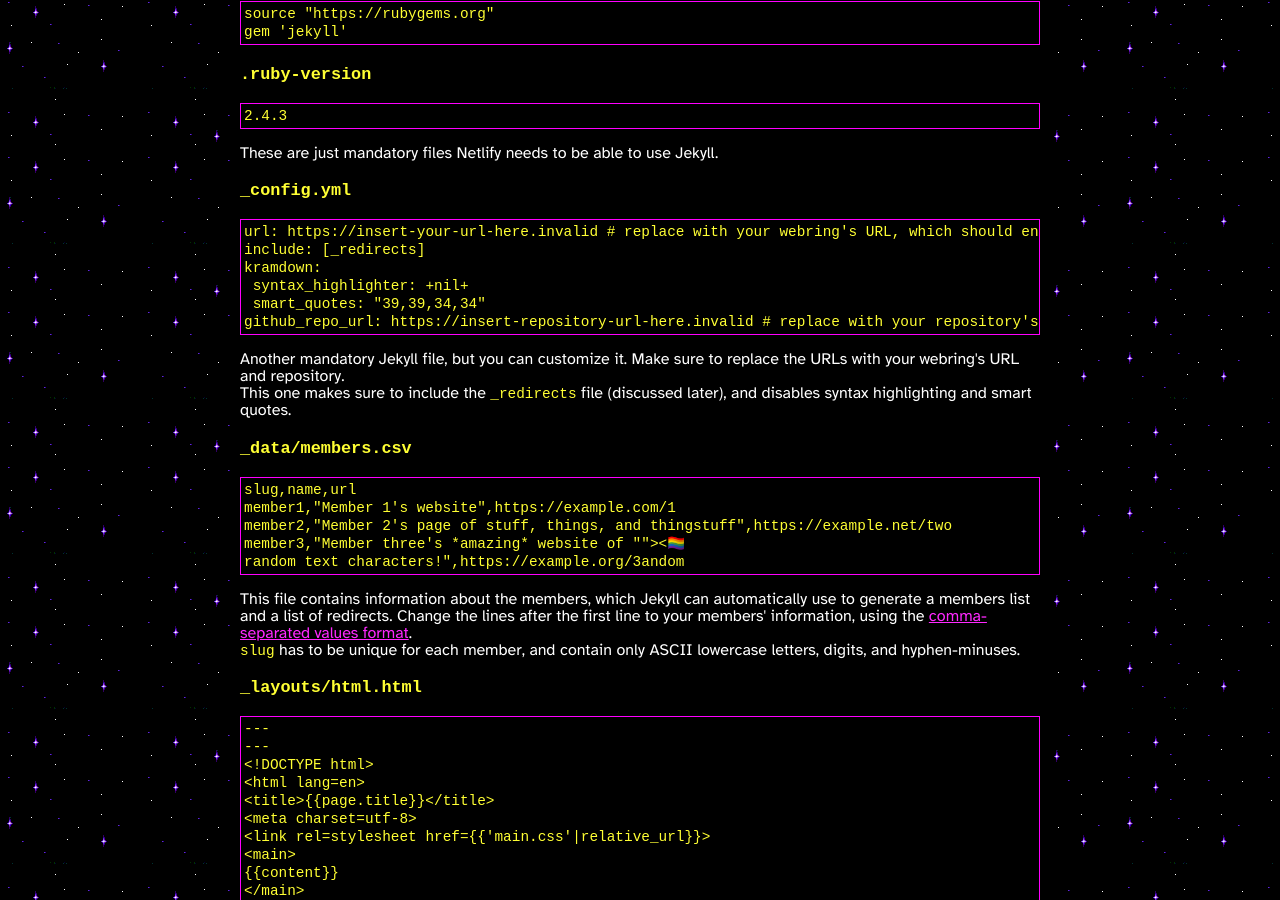
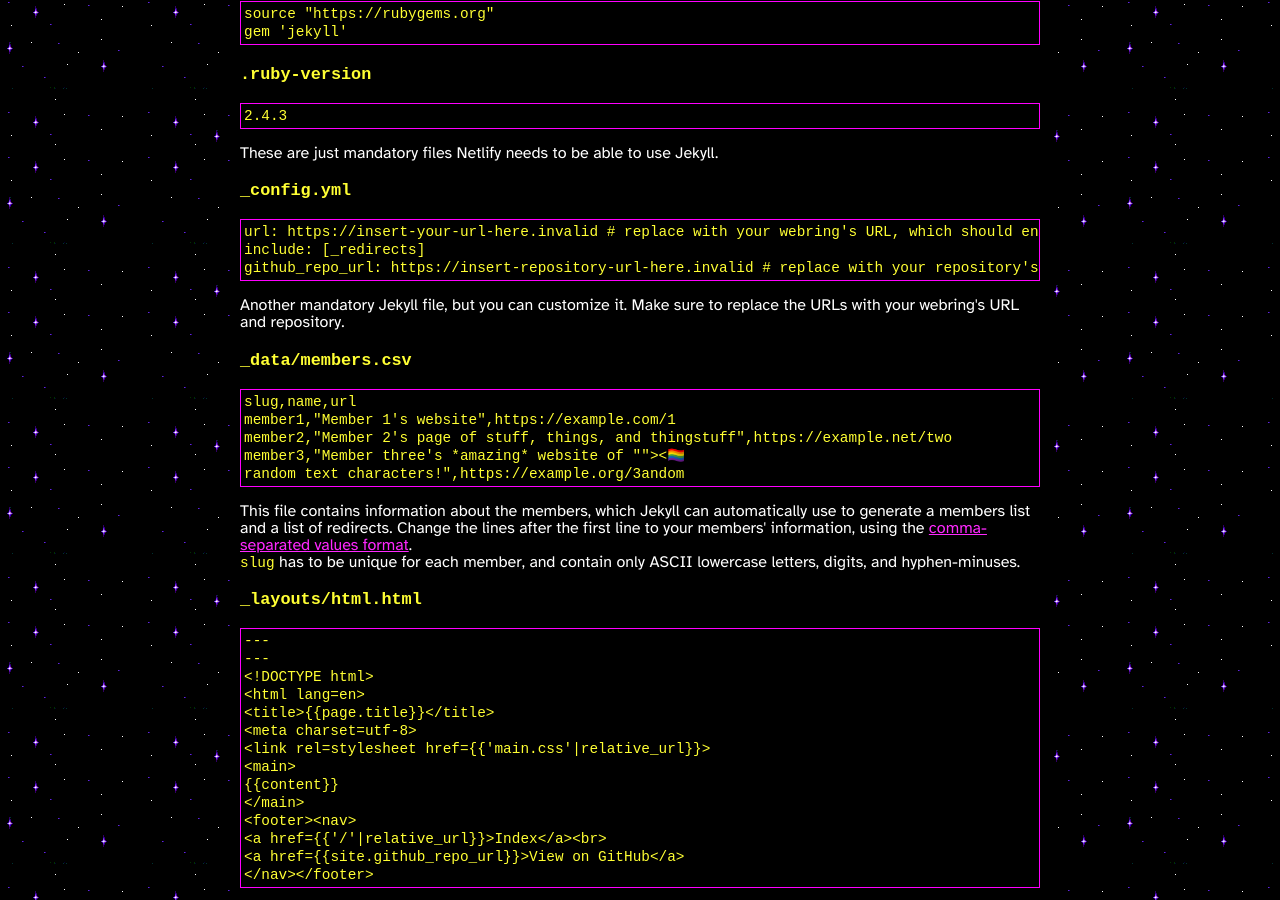
Before and after one commit to mincerafter42/mincerafter42.github.io, a Jekyll site: the page built from tutorial/webring.md, in a window 1280 px wide and 900 px high, scrolled down 527 px. Built offline with Jekyll 4.4.1, drawn with Linux system fonts in a browser that asks for light colours; some of the changed text lies outside the part shown.

Commit message:
Removed unneeded kramdown config from webring tutorial

```diff
--- a/tutorial/webring.md
+++ b/tutorial/webring.md
@@ -38,13 +38,9 @@ These are just mandatory files Netlify needs to be able to use Jekyll.
 ~~~yml
 url: https://insert-your-url-here.invalid # replace with your webring's URL, which should end in .netlify.app (no slash afterwards)
 include: [_redirects]
-kramdown:
- syntax_highlighter: +nil+
- smart_quotes: "39,39,34,34"
 github_repo_url: https://insert-repository-url-here.invalid # replace with your repository's URL, which should begin with https://github.com/ and should also have no slash at the end
 ~~~
 Another mandatory Jekyll file, but you can customize it. Make sure to replace the URLs with your webring's URL and repository.
-This one makes sure to include the `_redirects` file (discussed later), and disables syntax highlighting and smart quotes.
 
 ### `_data/members.csv`
 
```
Also changed, not shown: other parts of tutorial/webring.md (+1 -1 lines).
